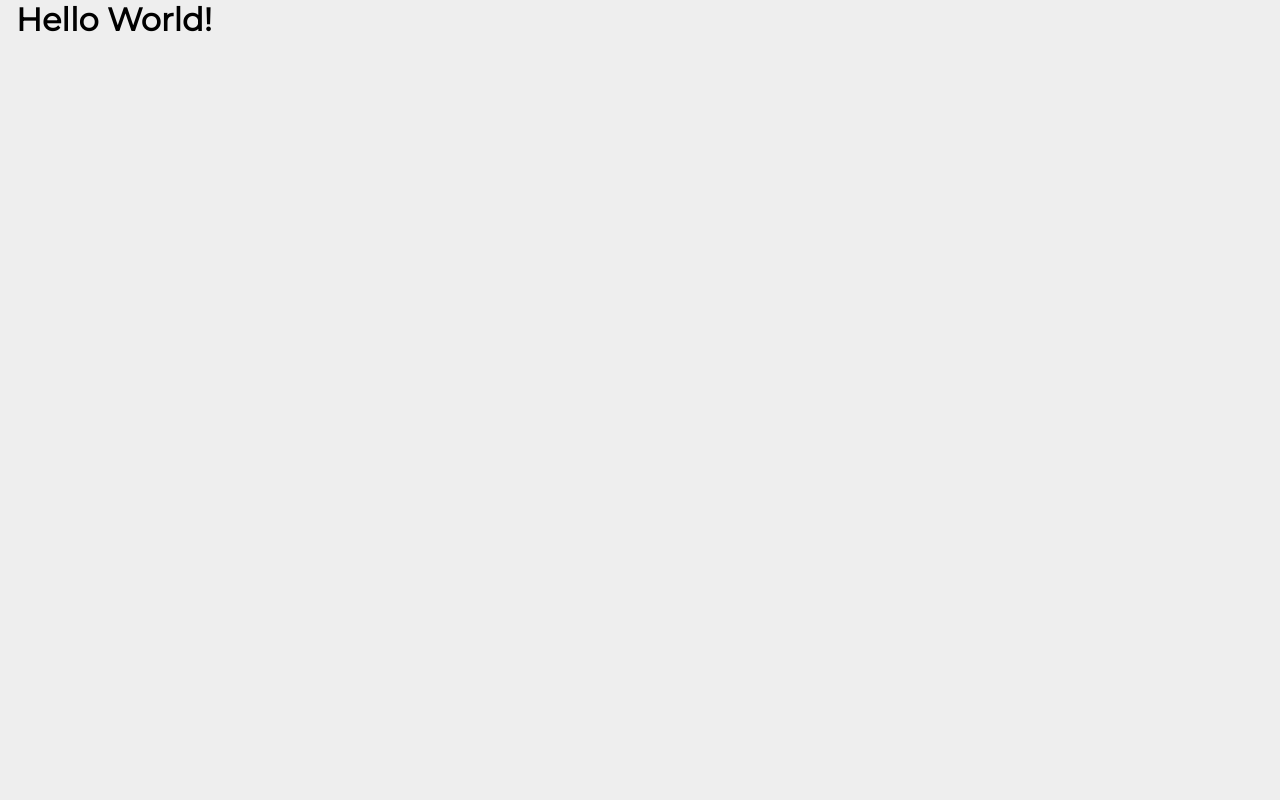
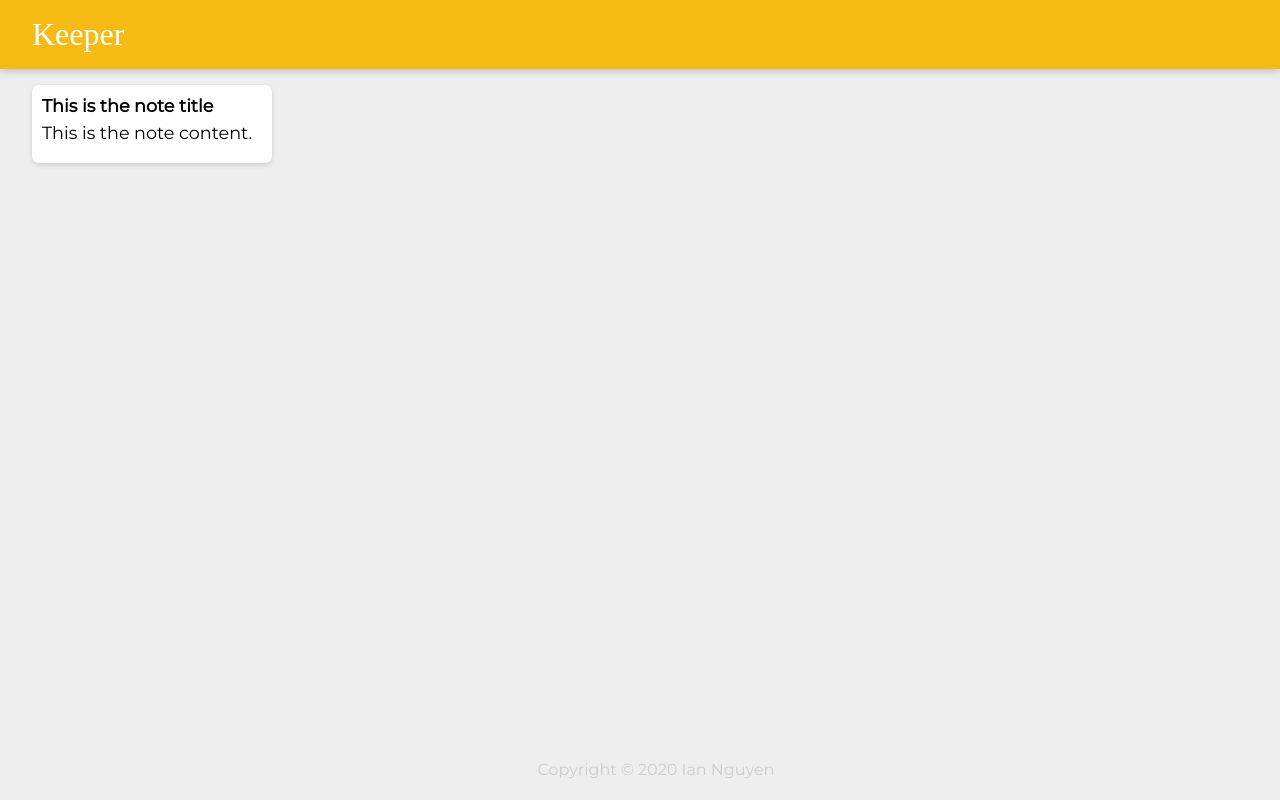
Before and after one commit to SSevenTwo/KeeperApp, a React (Create React App) app: page / in a window 1280 px wide. Built offline with nearby package versions, Linux system fonts and the light colour scheme; a web font is replaced by a local one.

Commit message:
Added and styled headers/footers

```diff
--- a/src/components/App.jsx
+++ b/src/components/App.jsx
@@ -1 +1,16 @@
 import React from 'react';
+import Header from "./Header";
+import Footer from "./Footer";
+import Note from "./Note";
+
+function App(){
+    return(
+        <div>
+        <Header />
+        <Note />
+        <Footer />
+        </div>
+    );
+}
+
+export default App;
--- a/src/components/Footer.jsx
+++ b/src/components/Footer.jsx
@@ -1 +1,9 @@
 import React from 'react';
+
+const date = new Date().getFullYear();
+
+function Footer(){
+    return (<footer><p>Copyright &copy; {date} Ian Nguyen </p></footer>);
+}
+
+export default Footer;
--- a/src/components/Note.jsx
+++ b/src/components/Note.jsx
@@ -1 +1,7 @@
 import React from 'react';
+
+function Note(){
+    return (<div className="note"><h1>This is the note title</h1><p>This is the note content.</p></div>);
+}
+
+export default Note;
--- a/src/index.js
+++ b/src/index.js
@@ -1,4 +1,5 @@
 import React from 'react';
 import ReactDOM from 'react-dom';
+import App from "./components/App";
 
-ReactDOM.render(<h1>Hello World!</h1>, document.getElementById('root'));
+ReactDOM.render(<App />, document.getElementById('root'));
```
